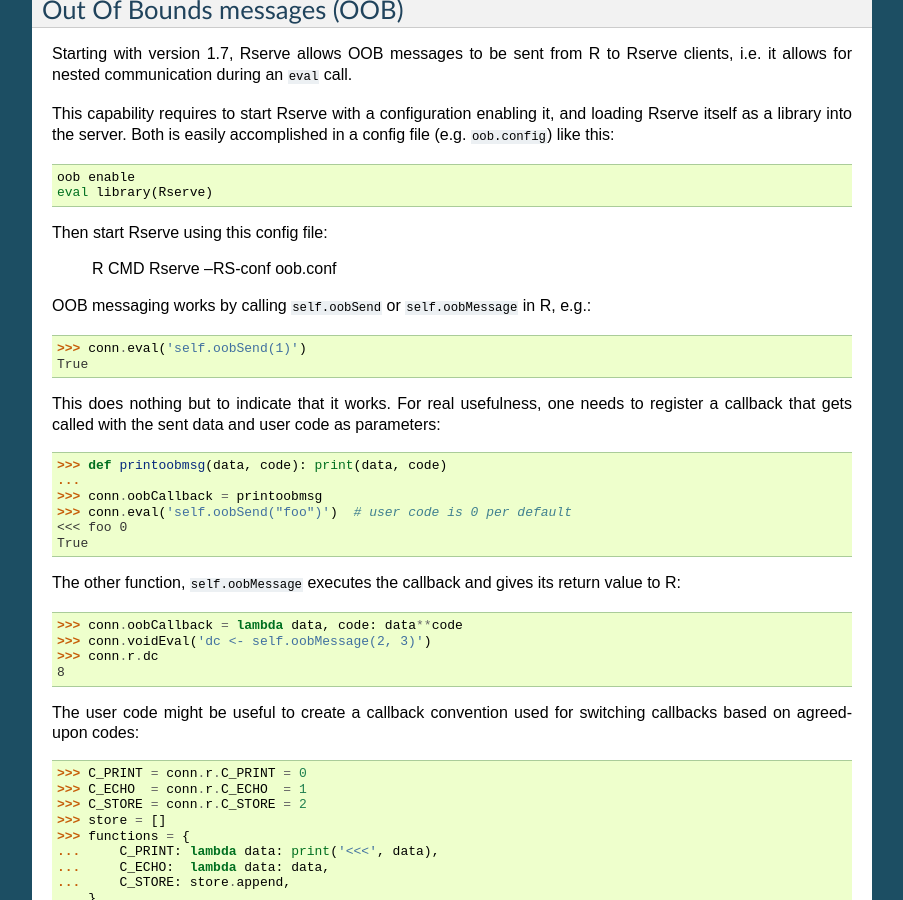
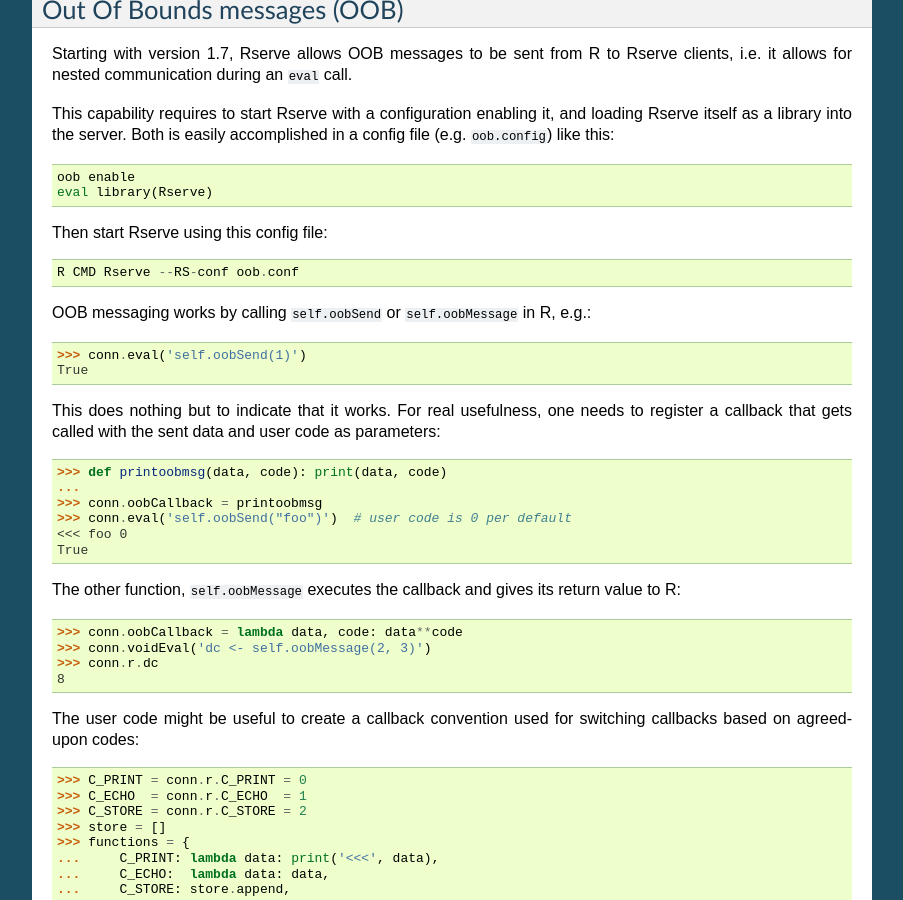
Before and after one commit to ralhei/pyRserve, a Sphinx documentation site: the page built from doc/manual.rst, in a window 1280 px wide and 900 px high, scrolled down 10696 px. Shown: the whole window, without its empty margins (198-1101 px from the left). Built offline with Sphinx 7.4.7, drawn with Linux system fonts in a browser that asks for light colours; the version number is read from the project's files by our own code.

```diff
--- a/doc/manual.rst
+++ b/doc/manual.rst
@@ -589,7 +589,7 @@ library into the server. Both is easily accomplished in a config file (e.g. ``oo
    oob enable
    eval library(Rserve)
 
-Then start Rserve using this config file:
+Then start Rserve using this config file::
 
    R CMD Rserve --RS-conf oob.conf
 
```
